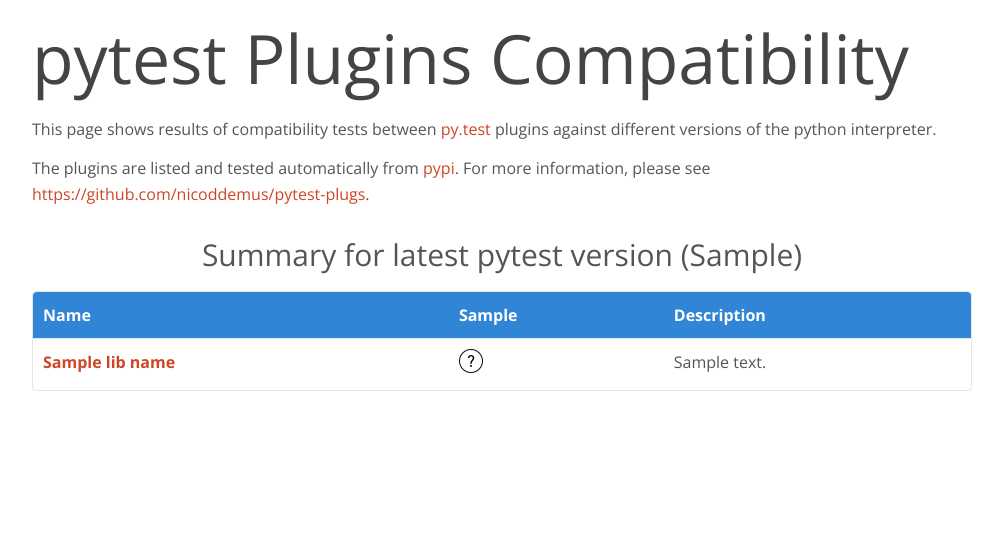
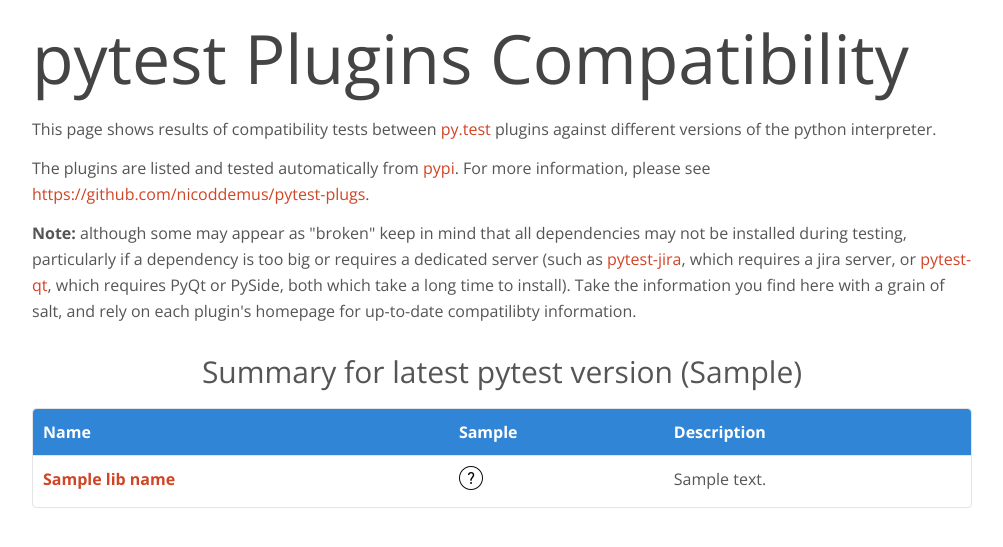
Before and after one commit to pytest-dev/plugincompat, a Flask app: template templates/index.html in a window 1280 px wide. Shown: the top 547 px of the page, without its empty margins (138-1141 px from the left). Run offline with Flask 2, Linux system fonts and the light colour scheme; the template is opened without the code that fills it: most values are stand-ins (such as "Sample title", 1, 10 or a date in 2020).

Commit message:
Adding disclaimer for index and added py34 to list of tested versions

```diff
--- a/templates/index.html
+++ b/templates/index.html
@@ -11,6 +11,18 @@
     <p>The plugins are listed and tested automatically from <a href="https://pypi.python.org/pypi">pypi</a>.
         For more information, please see <a href="https://github.com/nicoddemus/pytest-plugs">
             https://github.com/nicoddemus/pytest-plugs</a>.
+    </p>
+
+    <p>
+        <strong>Note:</strong> although some may appear as "broken" keep in mind
+        that all dependencies may not be installed during testing, particularly
+        if a dependency is too big or requires a dedicated server (such
+        as <a href="https://pypi.python.org/pypi/pytest-jira">pytest-jira</a>,
+        which requires a jira server, or
+        <a href="https://pypi.python.org/pypi/pytest-qt">pytest-qt</a>,
+        which requires PyQt or PySide, both which take a long time to install).
+        Take the information you find here with a grain of salt, and rely on
+        each plugin's homepage for up-to-date compatilibty information.
     </p>
 
     <table class="striped rounded metro">
```
Also changed, not shown: .travis.yml.
